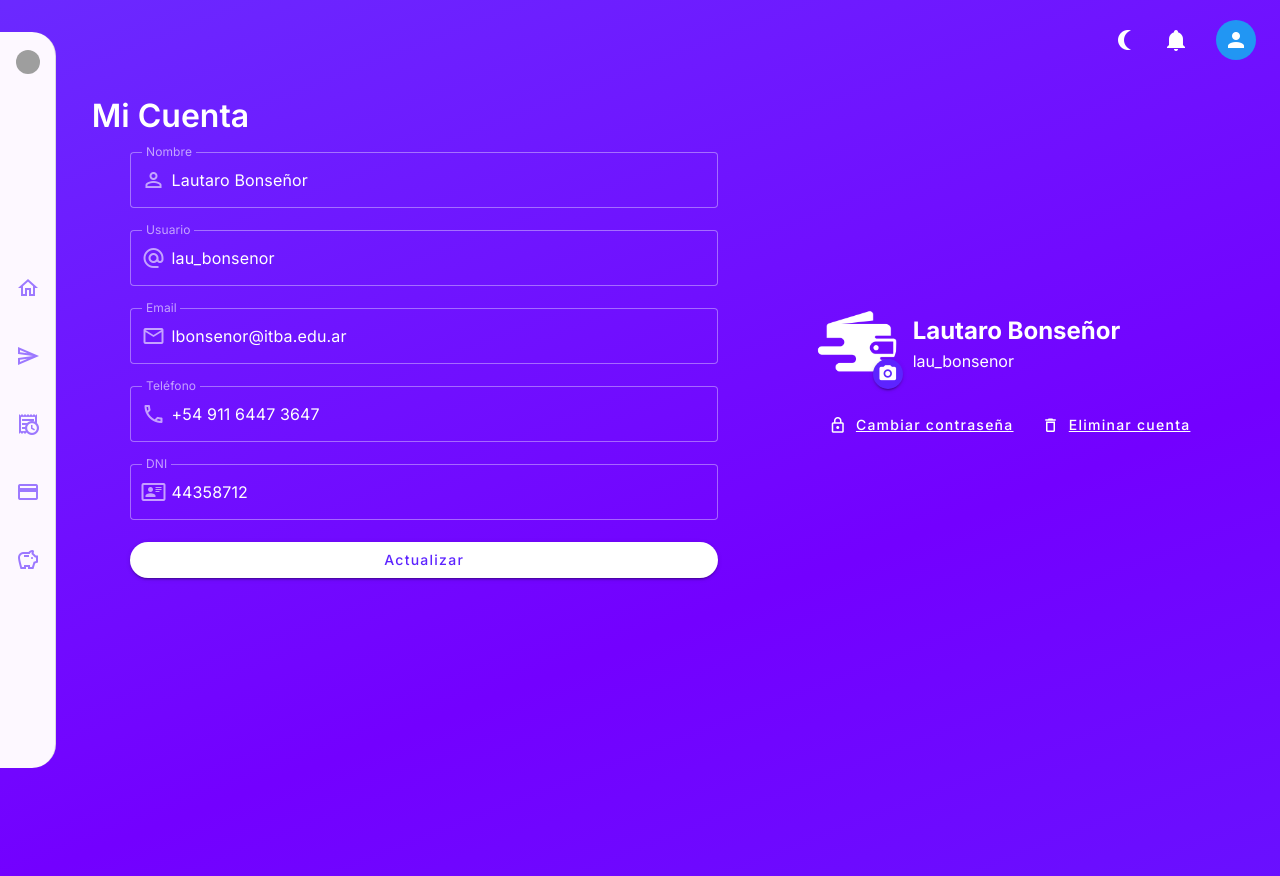
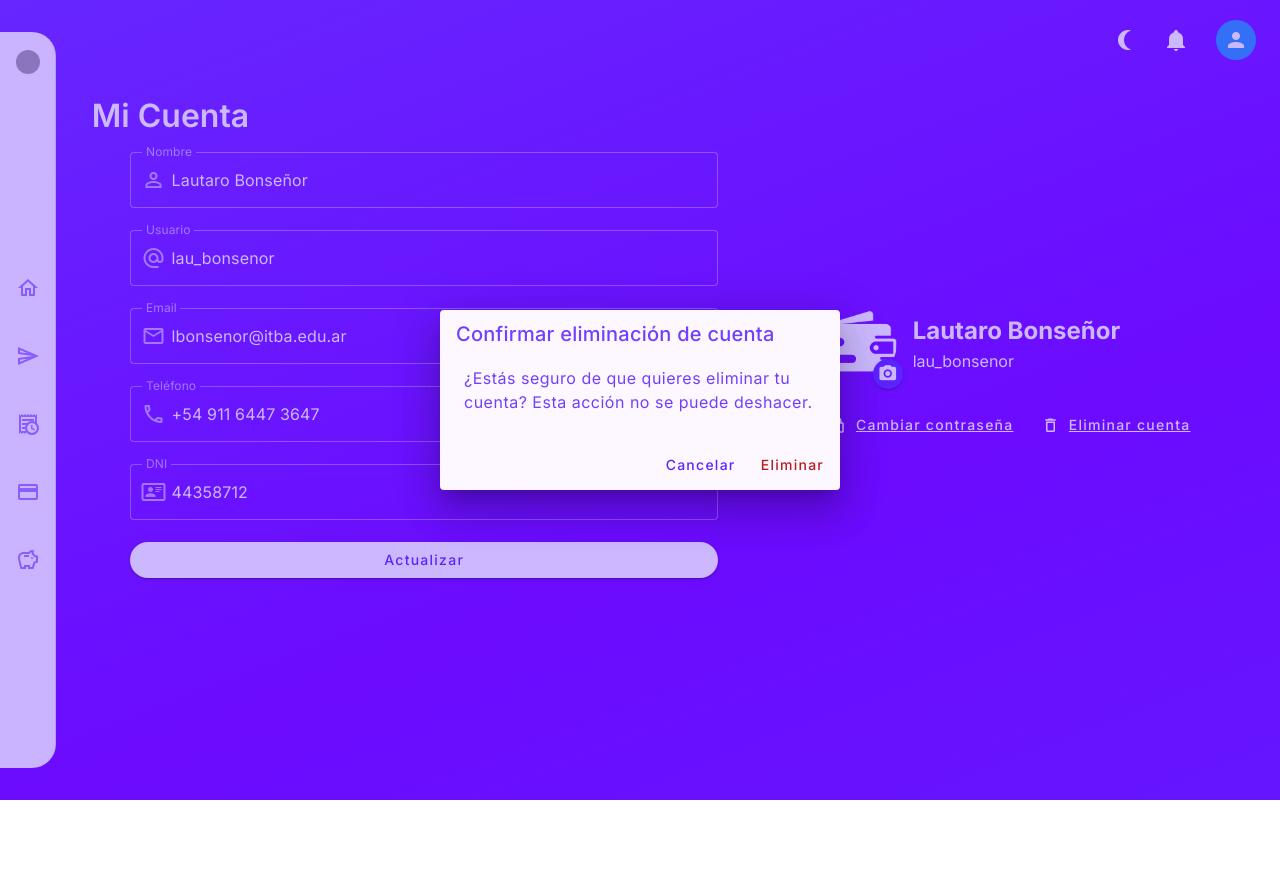
Before and after one commit to lbonsenor/Wall-Et, a Vue app: page /account in a window 1280 px wide. Both pictures are taken after a click on the button "Eliminar cuenta". After the commit the page ends 800 px from the top, so only its background shows below. Built offline with nearby package versions, Linux system fonts and the light colour scheme; grey boxes are pictures that could not be loaded.

Commit message:
Popup to remove account

```diff
--- a/src/views/Account.vue
+++ b/src/views/Account.vue
@@ -45,7 +45,7 @@
                             <span class="text-decoration-underline">Cambiar contraseña</span>
                         </v-btn>
 
-                        <v-btn variant="text" prepend-icon="mdi-delete-outline" class="justify-start">
+                        <v-btn variant="text" prepend-icon="mdi-delete-outline" class="justify-start" @click="showDeleteConfirmation = true">
                             <span class="text-decoration-underline">Eliminar cuenta</span>
                         </v-btn>
                     </div>
@@ -56,6 +56,18 @@
 
             <!-- </v-col> -->
         </v-row>
+
+        <v-dialog v-model="showDeleteConfirmation" max-width="400">
+            <v-card>
+                <v-card-title class="headline">Confirmar eliminación de cuenta</v-card-title>
+                <v-card-text class="pt-2">¿Estás seguro de que quieres eliminar tu cuenta? Esta acción no se puede deshacer.</v-card-text>
+                <v-card-actions>
+                    <v-btn color="primary" text @click="showDeleteConfirmation = false">Cancelar</v-btn>
+                    <v-btn color="error" @click="deleteAccount">Eliminar</v-btn>
+                </v-card-actions>
+            </v-card>
+        </v-dialog>
+
     </v-container>
 </template>
 
@@ -72,6 +84,7 @@ export default {
             email: 'lbonsenor@itba.edu.ar',
             phone: '+54 911 6447 3647',
             dni: '44358712',
+            showDeleteConfirmation: false,
         };
     },
     methods: {
@@ -80,6 +93,10 @@ export default {
         },
         changeAvatar() {
             console.log('Avatar changed');
+        },
+        deleteAccount() {
+            console.log('Account deleted');
+            this.showDeleteConfirmation = false;
         },
     },
 };
```
